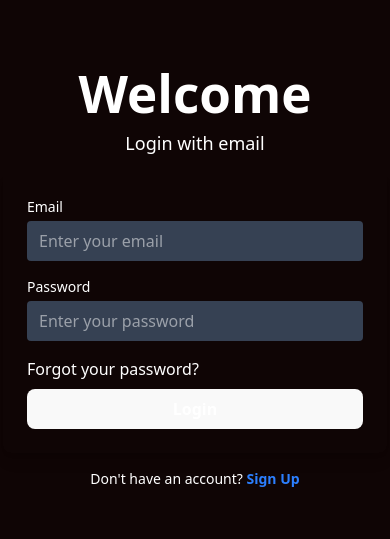
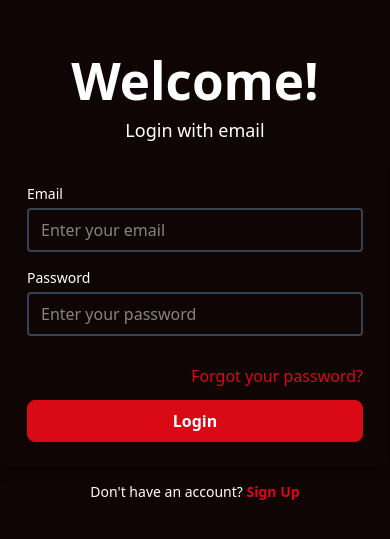
Before and after one commit to anwrat/Fitness-Website, a React (Vite) app in the folder frontend/: page /login in a window 390 px wide. Shown: the part 145-684 px from the top of the page. Built offline with nearby package versions, Linux system fonts and the light colour scheme.

Commit message:
Adding some comments and some minor changes

```diff
--- a/frontend/src/App.jsx
+++ b/frontend/src/App.jsx
@@ -19,11 +19,11 @@ function App() {
         <h1 className="text-2xl md:text-4xl font-bold text-[#CC4E17]">FITNESS GOALS</h1>
         <h1 className="text-2xl md:text-4xl font-bold text-white">With FitMaker</h1>
         <div className="mt-12 flex gap-4">
-          <button className="bg-[#D90A14] text-white px-6 py-2 rounded-4xl hover:bg-[#0F0505] hover:border border-[#D90A14] transition cursor-pointer"
+          <button className="bg-[#D90A14] text-white px-6 py-2 rounded-4xl hover:bg-[#0F0505] hover:border border-[#D90A14] transition cursor-pointer font-semibold"
             >
                 Start Your Journey
           </button>
-          <button className="bg-black text-[#CD4E17] px-6 py-2 rounded-4xl hover:bg-[#CD4E17] hover:text-white transition border border-[#CD4E17] cursor-pointer"
+          <button className="bg-black text-[#CD4E17] px-6 py-2 rounded-4xl hover:bg-[#CD4E17] hover:text-white transition border border-[#CD4E17] cursor-pointer font-semibold"
           >
              Explore Programs
           </button>
--- a/frontend/src/components/NormalButton.jsx
+++ b/frontend/src/components/NormalButton.jsx
@@ -13,7 +13,7 @@ const NormalButton = ({
   return (
     <button
       onClick={onClick}
-      className={`px-6 py-2 rounded-lg transition border cursor-pointer`}
+      className={`w-full font-semibold px-6 py-2 rounded-lg transition border cursor-pointer`}
       style={{
         backgroundColor: bgColor,
         color: textColor,
--- a/frontend/src/index.css
+++ b/frontend/src/index.css
@@ -1,3 +1,4 @@
+/* For importing tailwind v4 */
 @import "tailwindcss";
 
 :root {
--- a/frontend/src/pages/Login.jsx
+++ b/frontend/src/pages/Login.jsx
@@ -1,5 +1,7 @@
 import { useNavigate } from "react-router-dom";
 import loginimage from "../assets/loginpage.jpg";
+//Importing the NormalButton component
+import NormalButton from "../components/NormalButton";
 
 function Login() {
   const navigate = useNavigate();
@@ -9,7 +11,7 @@ function Login() {
       {/* <div className="w-full h-3/4 flex flex-col md:flex-row items-center justify-center bg-[#290303] p-8 shadow-lg"> */}
             {/* Left Side: Form and Welcome Text */}
             <div className="w-full md:w-1/2 flex flex-col items-center">
-            <h1 className="text-4xl font-bold">Welcome</h1>
+            <h1 className="text-4xl font-bold">Welcome!</h1>
             <h4 className="text-lg mt-2">Login with email</h4>
 
             <form className="w-full max-w-sm p-6 rounded-lg shadow-lg mt-4">
@@ -20,7 +22,7 @@ function Login() {
                   name="email"
                   placeholder="Enter your email"
                   required
-                  className="w-full px-3 py-2 mt-1 bg-gray-700 rounded focus:outline-none focus:ring-2 focus:ring-pink-500"
+                  className="w-full px-3 py-2 mt-1 bg-[#0F0505] border-2 border-gray-700 rounded focus:outline-none focus:ring-2 focus:ring-[#D90A14]"
                 />
               </div>
 
@@ -31,22 +33,17 @@ function Login() {
                   name="password"
                   placeholder="Enter your password"
                   required
-                  className="w-full px-3 py-2 mt-1 bg-gray-700 rounded focus:outline-none focus:ring-2 focus:ring-pink-500"
+                  className="w-full px-3 py-2 mt-1 bg-[#0F0505] border-2 border-gray-700 rounded focus:outline-none focus:ring-2 focus:ring-[#D90A14]"
                 />
               </div>
-              <p className="cursor-pointer">Forgot your password?</p>
-              <button
-                type="submit"
-                className="w-full bg-[#D90A14] hover:bg-blue-700 py-2 rounded-lg font-semibold mt-2 transition duration-300 cursor-pointer"
-              >
-                Login
-              </button>
+              <p className="w-full flex py-3 cursor-pointer justify-end text-[#D90A14] hover:text-[#78050a]">Forgot your password?</p>
+              <NormalButton text="Login" bgColor="#D90A14" textColor="white" hoverBorder="#D90A14" hoverBg="#0F0505" hoverText="#D90A14" bColor="#D90A14"/>
             </form>
 
             <p className="mt-4 text-sm">
               Don't have an account?{" "}
               <span
-                className="text-blue-500 cursor-pointer hover:text-blue-700 font-bold"
+                className="text-[#D90A14] cursor-pointer hover:text-[#78050a] font-bold"
                 onClick={() => navigate("/signup")}
               >
                 Sign Up
--- a/frontend/src/pages/SignUp.jsx
+++ b/frontend/src/pages/SignUp.jsx
@@ -1,9 +1,68 @@
+import { useNavigate } from "react-router-dom";
+import loginimage from "../assets/loginpage.jpg";
+import NormalButton from "../components/NormalButton";
+
 function SignUp() {
-    return(
-      <>
-        <h1 className='mainhead'>SignUp Page</h1>
-      </>
-    )
-  }
+  const navigate = useNavigate();
 
-  export default SignUp;
+  return (
+    <div className="flex items-center justify-center h-screen w-screen bg-[#0F0505] text-white">
+      {/* <div className="w-full h-3/4 flex flex-col md:flex-row items-center justify-center bg-[#290303] p-8 shadow-lg"> */}
+            {/* Left Side: Form and Welcome Text */}
+            <div className="w-full md:w-1/2 flex flex-col items-center">
+            <h1 className="text-4xl font-bold">SIGN UP</h1>
+
+            <form className="w-full max-w-sm p-6 rounded-lg shadow-lg mt-4">
+              <div className="mb-4">
+                <label className="block text-sm font-medium">Email</label>
+                <input
+                  type="text"
+                  name="email"
+                  placeholder="Enter your email"
+                  required
+                  className="w-full px-3 py-2 mt-1 bg-[#0F0505] border-2 border-gray-700 rounded focus:outline-none focus:ring-2 focus:ring-[#D90A14]"
+                />
+              </div>
+
+              <div className="mb-4">
+                <label className="block text-sm font-medium">Password</label>
+                <input
+                  type="password"
+                  name="password"
+                  placeholder="Enter your password"
+                  required
+                  className="w-full px-3 py-2 mt-1 bg-[#0F0505] border-2 border-gray-700 rounded focus:outline-none focus:ring-2 focus:ring-[#D90A14]"
+                />
+              </div>
+              <div className="py-5">
+                <NormalButton text="SignUp" bgColor="#D90A14" textColor="white" hoverBorder="#D90A14" hoverBg="#0F0505" hoverText="#D90A14" bColor="#D90A14"/>
+              </div>
+            </form>
+            <p className="mt-4 text-sm">
+              Already have an account?{" "}
+              <span
+                className="text-[#D90A14] cursor-pointer hover:text-[#78050a] font-bold"
+                onClick={() => navigate("/login")}
+              >
+                Login
+              </span>
+            </p>
+          </div>
+        {/* Right Side: Image */}
+        <div className="hidden md:block w-1/2 h-full relative">
+          <img
+            src={loginimage}
+            alt="Login Illustration"
+            className="w-full h-full object-cover opacity-40"
+          />
+            {/* Overlay Text */}
+          <div className="absolute top-0 left-0 w-full h-full flex items-center justify-center">
+            <h1 className="text-white text-3xl font-bold">FitForge</h1>
+          </div>
+        </div>
+      {/* </div> */}
+    </div>
+  );
+}
+
+export default SignUp;
--- a/frontend/src/router.jsx
+++ b/frontend/src/router.jsx
@@ -1,3 +1,4 @@
+//The file that will handle all the routing in our website
 import { BrowserRouter, Routes, Route } from "react-router-dom";
 import App from "./App";
 import Login from "./pages/Login";
```
